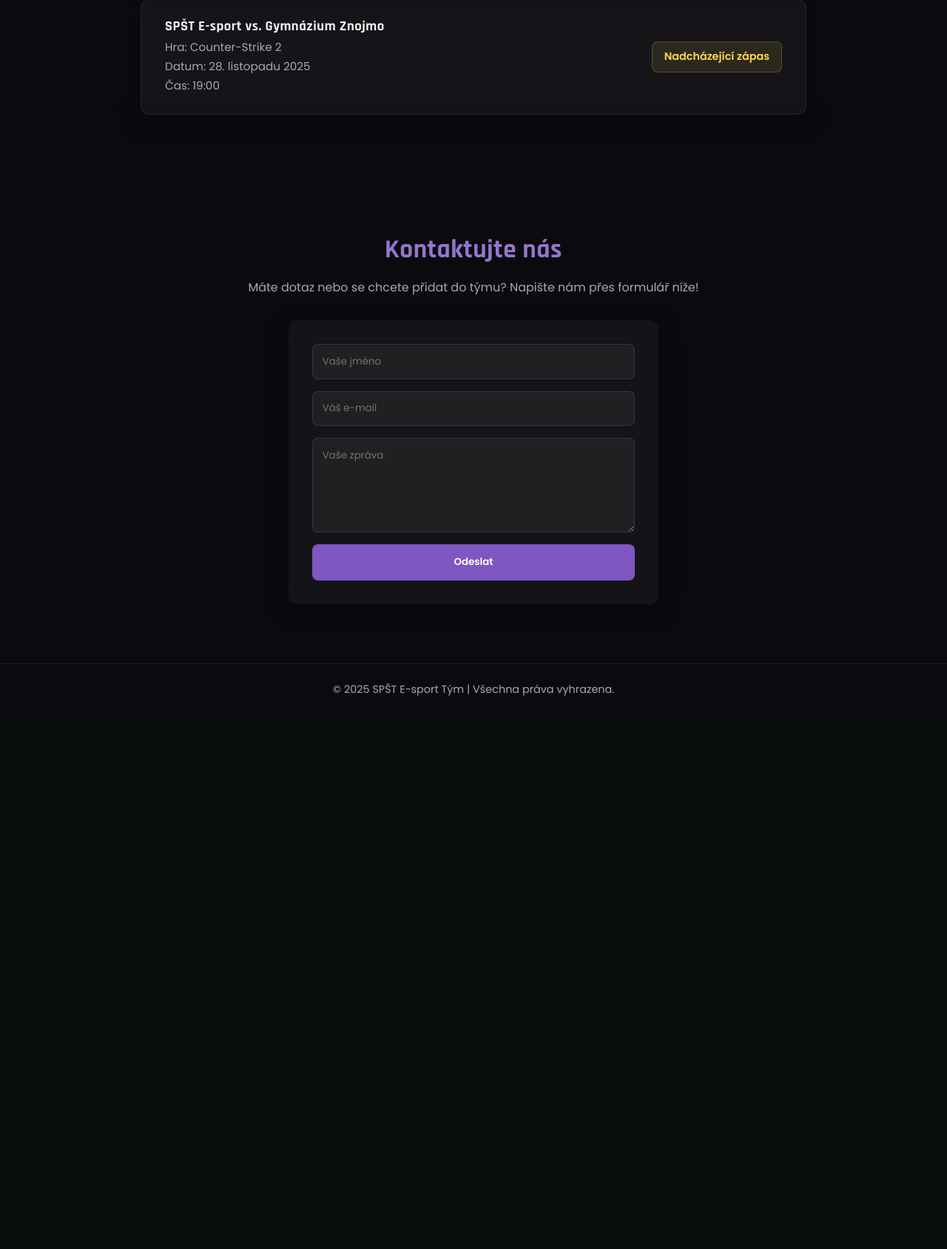
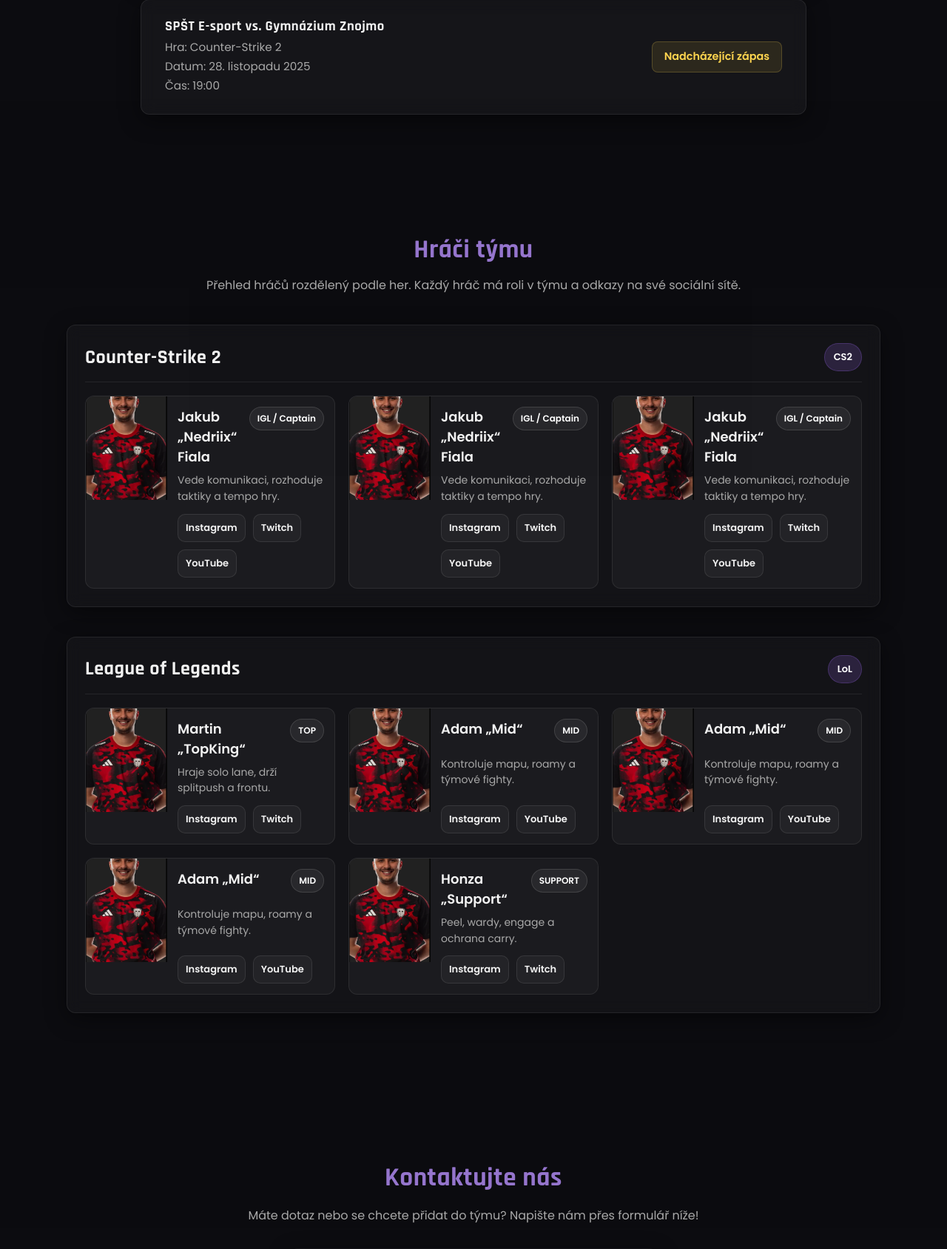
Before and after one commit to Nedriix/Maturitn-ProjektFiala, a PHP site: page / in a window 1280 px wide. Shown: the part 1389-3078 px from the top of the page at 74% size. Before the commit the page ends 2330 px from the top, so only its background shows below. Run offline with PHP 8.4, Linux system fonts and the light colour scheme.

Commit message:
sekcehraci
pridany hraci sekce

```diff
--- a/css/style.css
+++ b/css/style.css
@@ -423,3 +423,184 @@
   background: var(--accent-hover);
   transform: translateY(-2px);
 }
+
+/* === HRÁČI SEKCE === */
+.players-section {
+  background: rgba(12, 12, 16, 0.9);
+  padding: 80px 32px;
+  text-align: center;
+}
+
+.players-section h2 {
+  font-size: 35px;
+  color: var(--accent-hover);
+  margin-bottom: 12px;
+}
+
+.players-text {
+  color: var(--text-muted);
+  max-width: 820px;
+  margin: 0 auto 40px auto;
+  font-size: 16px;
+  line-height: 1.7;
+}
+
+.game-block {
+  max-width: 1100px;
+  margin: 0 auto 40px auto;
+  text-align: left;
+  background: rgba(255, 255, 255, 0.03);
+  border: 1px solid rgba(255, 255, 255, 0.08);
+  border-radius: var(--radius);
+  padding: 24px;
+  backdrop-filter: blur(10px);
+  box-shadow: var(--shadow);
+}
+
+.game-head {
+  display: flex;
+  align-items: center;
+  justify-content: space-between;
+  gap: 16px;
+  padding-bottom: 14px;
+  margin-bottom: 18px;
+  border-bottom: 1px solid rgba(255, 255, 255, 0.08);
+}
+
+.game-head h3 {
+  font-size: 26px;
+  color: var(--text-main);
+}
+
+.game-tag {
+  font-size: 13px;
+  font-weight: 600;
+  padding: 8px 12px;
+  border-radius: 999px;
+  color: #fff;
+  background: rgba(126, 87, 194, 0.22);
+  border: 1px solid rgba(126, 87, 194, 0.35);
+}
+
+.players-grid {
+  display: grid;
+  grid-template-columns: repeat(3, 1fr);
+  gap: 18px;
+}
+
+.player-card {
+  display: flex;
+  gap: 14px;
+  align-items: stretch;
+  background: rgba(255, 255, 255, 0.035);
+  border: 1px solid rgba(255, 255, 255, 0.08);
+  border-radius: var(--radius);
+  overflow: hidden;
+  transition: transform 0.3s ease, box-shadow 0.3s ease;
+}
+
+.player-card:hover {
+  transform: translateY(-4px);
+  box-shadow: 0 0 18px rgba(126, 87, 194, 0.22);
+}
+
+.player-photo {
+  width: 110px;
+  min-width: 110px;
+  height: 140px;
+  object-fit: cover;
+  filter: brightness(0.92);
+}
+
+.player-body {
+  padding: 14px 14px 14px 0;
+  display: flex;
+  flex-direction: column;
+  justify-content: space-between;
+  width: 100%;
+}
+
+.player-top {
+  display: flex;
+  align-items: baseline;
+  justify-content: space-between;
+  gap: 12px;
+}
+
+.player-name {
+  font-size: 18px;
+  color: var(--text-main);
+}
+
+.player-role {
+  font-size: 12px;
+  font-weight: 600;
+  padding: 6px 10px;
+  border-radius: 999px;
+  color: #fff;
+  background: rgba(255, 255, 255, 0.06);
+  border: 1px solid rgba(255, 255, 255, 0.12);
+  white-space: nowrap;
+}
+
+.player-desc {
+  color: var(--text-muted);
+  font-size: 14px;
+  line-height: 1.55;
+  margin-top: 8px;
+  margin-bottom: 12px;
+}
+
+.player-socials {
+  display: flex;
+  gap: 10px;
+  flex-wrap: wrap;
+}
+
+.social-link {
+  text-decoration: none;
+  color: var(--text-main);
+  font-weight: 600;
+  font-size: 13px;
+  padding: 8px 10px;
+  border-radius: 10px;
+  background: rgba(255, 255, 255, 0.04);
+  border: 1px solid rgba(255, 255, 255, 0.09);
+  transition: var(--transition);
+}
+
+.social-link:hover {
+  background: rgba(126, 87, 194, 0.18);
+  border-color: rgba(126, 87, 194, 0.35);
+}
+
+/* === RESPONSIVITA HRÁČI === */
+@media (max-width: 1024px) {
+  .players-grid {
+    grid-template-columns: repeat(2, 1fr);
+  }
+}
+
+@media (max-width: 700px) {
+  .players-section {
+    padding: 60px 18px;
+  }
+
+  .game-block {
+    padding: 18px;
+  }
+
+  .players-grid {
+    grid-template-columns: 1fr;
+  }
+
+  .player-card {
+    gap: 12px;
+  }
+
+  .player-photo {
+    width: 100px;
+    min-width: 100px;
+    height: 130px;
+  }
+}
--- a/index.html
+++ b/index.html
@@ -79,6 +79,163 @@
       </div>
     </div>
   </section>
+
+  <!-- HRÁČI SEKCE -->
+<section id="hraci" class="players-section">
+  <h2>Hráči týmu</h2>
+  <p class="players-text">
+    Přehled hráčů rozdělený podle her. Každý hráč má roli v týmu a odkazy na své sociální sítě.
+  </p>
+
+  <!-- CS2 / CS:GO -->
+  <div class="game-block">
+    <div class="game-head">
+      <h3>Counter-Strike 2</h3>
+      <span class="game-tag">CS2</span>
+    </div>
+
+    <div class="players-grid">
+      <article class="player-card">
+        <img src="img/players/hrac1.png" alt="Hráč 1" class="player-photo">
+        <div class="player-body">
+          <div class="player-top">
+            <h4 class="player-name">Jakub „Nedriix“ Fiala</h4>
+            <span class="player-role">IGL / Captain</span>
+          </div>
+          <p class="player-desc">Vede komunikaci, rozhoduje taktiky a tempo hry.</p>
+
+          <div class="player-socials">
+            <a class="social-link" href="#" target="_blank" rel="noopener">Instagram</a>
+            <a class="social-link" href="#" target="_blank" rel="noopener">Twitch</a>
+            <a class="social-link" href="#" target="_blank" rel="noopener">YouTube</a>
+          </div>
+        </div>
+      </article>
+
+      <article class="player-card">
+        <img src="img/players/hrac1.png" alt="Hráč 1" class="player-photo">
+        <div class="player-body">
+          <div class="player-top">
+            <h4 class="player-name">Jakub „Nedriix“ Fiala</h4>
+            <span class="player-role">IGL / Captain</span>
+          </div>
+          <p class="player-desc">Vede komunikaci, rozhoduje taktiky a tempo hry.</p>
+
+          <div class="player-socials">
+            <a class="social-link" href="#" target="_blank" rel="noopener">Instagram</a>
+            <a class="social-link" href="#" target="_blank" rel="noopener">Twitch</a>
+            <a class="social-link" href="#" target="_blank" rel="noopener">YouTube</a>
+          </div>
+        </div>
+      </article>
+
+      <article class="player-card">
+        <img src="img/players/hrac1.png" alt="Hráč 1" class="player-photo">
+        <div class="player-body">
+          <div class="player-top">
+            <h4 class="player-name">Jakub „Nedriix“ Fiala</h4>
+            <span class="player-role">IGL / Captain</span>
+          </div>
+          <p class="player-desc">Vede komunikaci, rozhoduje taktiky a tempo hry.</p>
+
+          <div class="player-socials">
+            <a class="social-link" href="#" target="_blank" rel="noopener">Instagram</a>
+            <a class="social-link" href="#" target="_blank" rel="noopener">Twitch</a>
+            <a class="social-link" href="#" target="_blank" rel="noopener">YouTube</a>
+          </div>
+        </div>
+      </article>
+    </div>
+  </div>
+
+  <!-- League of Legends -->
+  <div class="game-block">
+    <div class="game-head">
+      <h3>League of Legends</h3>
+      <span class="game-tag">LoL</span>
+    </div>
+
+    <div class="players-grid">
+      <article class="player-card">
+        <img src="img/players/hrac1.png" alt="LoL hráč 1" class="player-photo">
+        <div class="player-body">
+          <div class="player-top">
+            <h4 class="player-name">Martin „TopKing“</h4>
+            <span class="player-role">TOP</span>
+          </div>
+          <p class="player-desc">Hraje solo lane, drží splitpush a frontu.</p>
+
+          <div class="player-socials">
+            <a class="social-link" href="#" target="_blank" rel="noopener">Instagram</a>
+            <a class="social-link" href="#" target="_blank" rel="noopener">Twitch</a>
+          </div>
+        </div>
+      </article>
+
+      <article class="player-card">
+        <img src="img/players/hrac1.png" alt="LoL hráč 2" class="player-photo">
+        <div class="player-body">
+          <div class="player-top">
+            <h4 class="player-name">Adam „Mid“</h4>
+            <span class="player-role">MID</span>
+          </div>
+          <p class="player-desc">Kontroluje mapu, roamy a týmové fighty.</p>
+
+          <div class="player-socials">
+            <a class="social-link" href="#" target="_blank" rel="noopener">Instagram</a>
+            <a class="social-link" href="#" target="_blank" rel="noopener">YouTube</a>
+          </div>
+        </div>
+      </article>
+      <article class="player-card">
+        <img src="img/players/hrac1.png" alt="LoL hráč 2" class="player-photo">
+        <div class="player-body">
+          <div class="player-top">
+            <h4 class="player-name">Adam „Mid“</h4>
+            <span class="player-role">MID</span>
+          </div>
+          <p class="player-desc">Kontroluje mapu, roamy a týmové fighty.</p>
+
+          <div class="player-socials">
+            <a class="social-link" href="#" target="_blank" rel="noopener">Instagram</a>
+            <a class="social-link" href="#" target="_blank" rel="noopener">YouTube</a>
+          </div>
+        </div>
+      </article>
+      <article class="player-card">
+        <img src="img/players/hrac1.png" alt="LoL hráč 2" class="player-photo">
+        <div class="player-body">
+          <div class="player-top">
+            <h4 class="player-name">Adam „Mid“</h4>
+            <span class="player-role">MID</span>
+          </div>
+          <p class="player-desc">Kontroluje mapu, roamy a týmové fighty.</p>
+
+          <div class="player-socials">
+            <a class="social-link" href="#" target="_blank" rel="noopener">Instagram</a>
+            <a class="social-link" href="#" target="_blank" rel="noopener">YouTube</a>
+          </div>
+        </div>
+      </article>
+      <article class="player-card">
+        <img src="img/players/hrac1.png" alt="LoL hráč 3" class="player-photo">
+        <div class="player-body">
+          <div class="player-top">
+            <h4 class="player-name">Honza „Support“</h4>
+            <span class="player-role">SUPPORT</span>
+          </div>
+          <p class="player-desc">Peel, wardy, engage a ochrana carry.</p>
+
+          <div class="player-socials">
+            <a class="social-link" href="#" target="_blank" rel="noopener">Instagram</a>
+            <a class="social-link" href="#" target="_blank" rel="noopener">Twitch</a>
+          </div>
+        </div>
+      </article>
+    </div>
+  </div>
+</section>
+
     <!-- KONTAKTNÍ SEKCE -->
     <section id="kontakt" class="contact-section">
         <h2>Kontaktujte nás</h2>
```
Also changed, not shown: img/players/hrac1.png (added).
